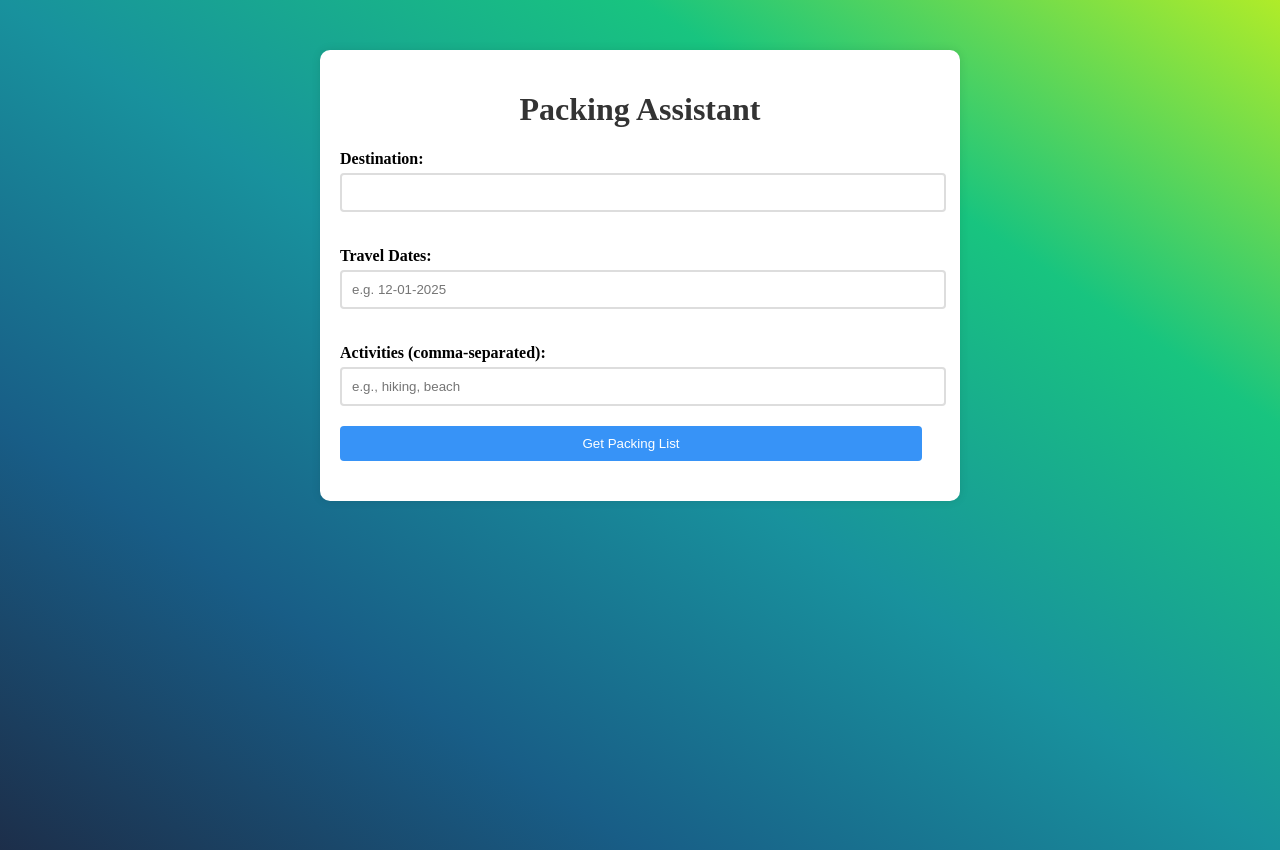
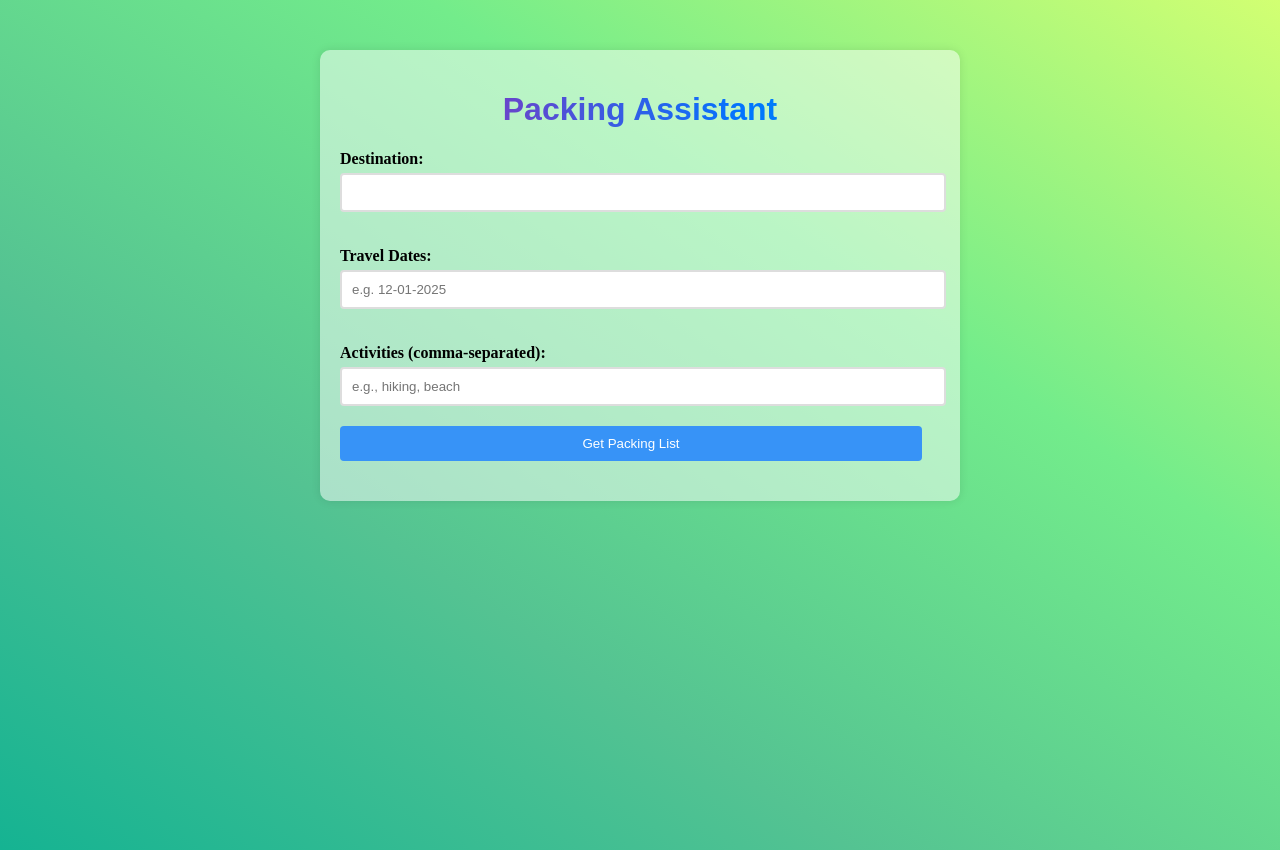
Before and after one commit to Pratham0406/Project, a Flask app: page / in a window 1280 px wide. Run offline with Flask 3, Linux system fonts and the light colour scheme.

Commit message:
FIrst commit

```diff
--- a/static/styles.css
+++ b/static/styles.css
@@ -4,11 +4,10 @@ body {
     height: 100vh;
     background-image: linear-gradient(
         to right top,
-        rgba(5, 25, 55, 0.9),
-        rgba(0, 77, 122, 0.9),
-        rgba(0, 135, 147, 0.9),
-        rgba(0, 191, 114, 0.9),
-        rgba(168, 235, 18, 0.9)
+        #15B392,
+        #54C392,
+        #73EC8B,
+        #D2FF72
       );
     background-size: cover;
     margin: 0;
@@ -19,7 +18,7 @@ body {
     max-width: 600px;
     margin: 50px auto;
     padding: 20px;
-    background: white;
+    background: rgba(255, 255, 255, 0.507);
     border-radius: 10px;
     box-shadow: 0 0 10px rgba(0, 0, 0, 0.1);
     border-color: #000000;
@@ -29,6 +28,20 @@ body {
     -ms-border-radius: 10px;
     -o-border-radius: 10px;
 }
+
+.text{
+    font-weight: bold;
+    background: linear-gradient(90deg , #ff007f , #0075ff , #00ff7f);
+    background-size: 200%;
+    background-clip: text;
+    color: transparent;
+    animation: gradientMove 5s infinite linear;
+}
+@keyframes gradientMove{
+    0% {background-position: 0% 50%; }
+    100% {background-position: 100% 50%; }
+}
+
 
 .merriweather-light {
     font-family: "Merriweather", serif;
@@ -41,7 +54,7 @@ h1 {
     color: #333;
 }
 
-.yatra-one-regular {
+.gradient-text {
     font-family: "Yatra One", serif;
     font-weight: 800;
     font-style: normal;
@@ -68,7 +81,7 @@ form button {
 }
 
 form button:hover {
-    background: #87c1ff;
+    background: #4fa2fc;
 }
 
 form button:hover.stars{
--- a/templates/index.html
+++ b/templates/index.html
@@ -8,7 +8,7 @@
 </head>
 <body>
     <div class="container">
-        <h1 class="yatra-one-regular">Packing Assistant</h1>
+        <h1 class="text">Packing Assistant</h1>
         <form action="/get_packing_list" method="POST" class="merriweather-light">
             <label for="destination">Destination:</label>
             <input type="text" id="destination" name="destination" required>
```
